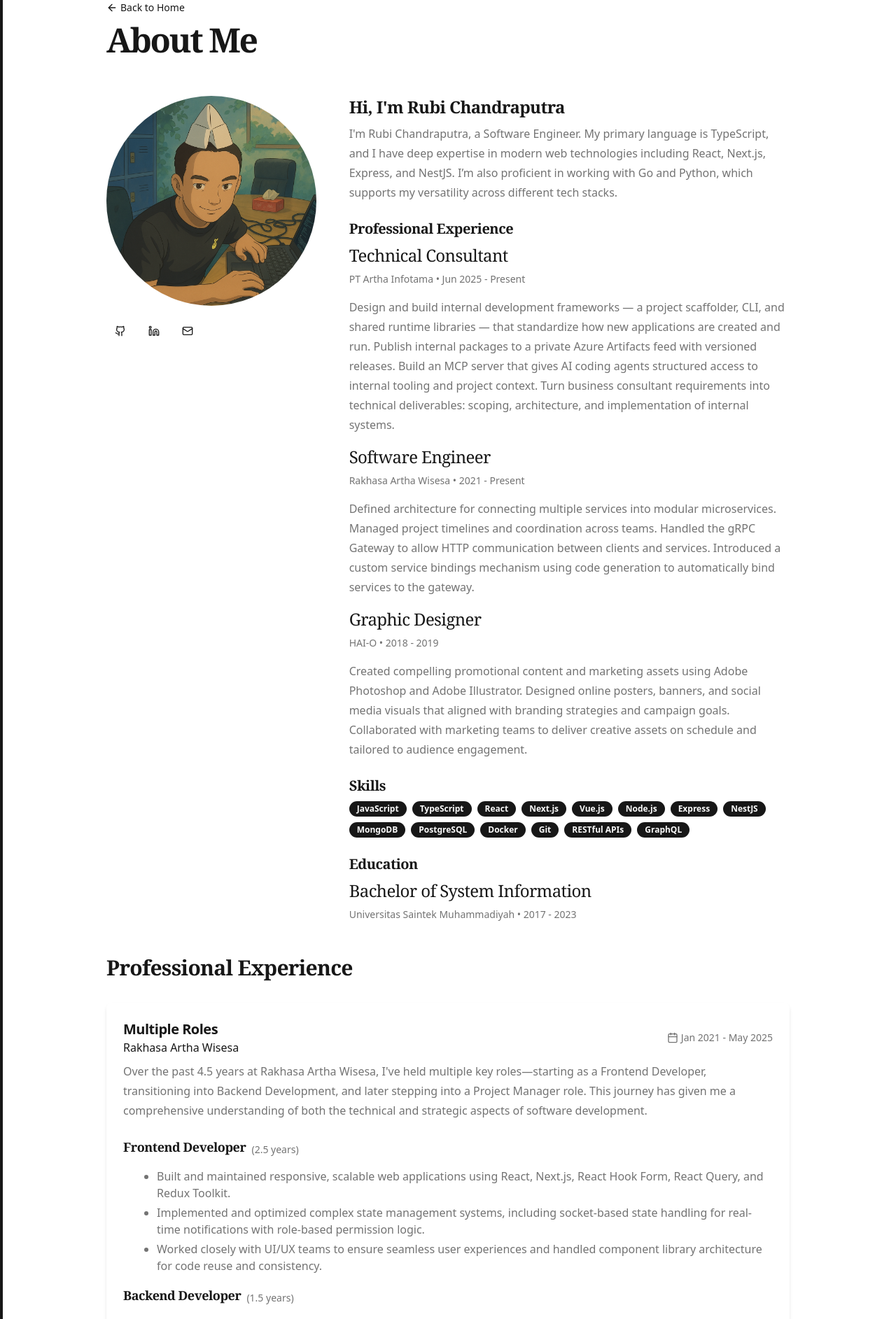
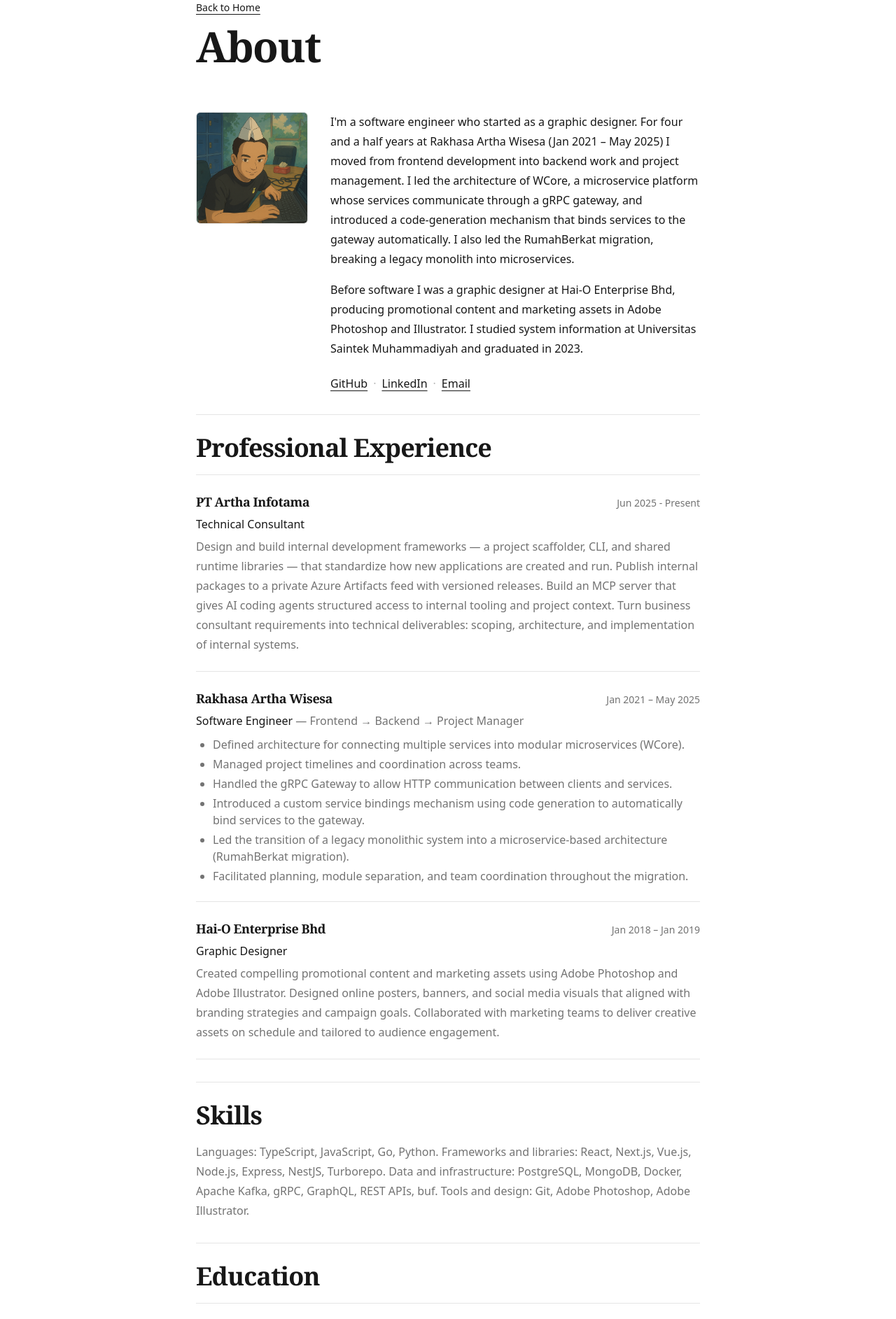
Before and after one commit to rubichandrap/my-blog, a Next.js app: page /my-blog/about in a window 1280 px wide. Shown: the part 160-2045 px from the top of the page at 70% size. Built offline with nearby package versions, Linux system fonts and the light colour scheme.

Commit message:
feat: editorial about page (T6)

```diff
--- a/app/about/page.tsx
+++ b/app/about/page.tsx
@@ -1,128 +1,161 @@
 import me from '@/assets/images/me.png';
-import { ExperienceSection } from '@/components/experience-section';
-import { Badge } from '@/components/ui/badge';
-import { Button } from '@/components/ui/button';
-import { ArrowLeft, Github, Linkedin, Mail } from 'lucide-react';
 import Image from 'next/image';
 import Link from 'next/link';
 
 export const metadata = {
-  title: 'About Me | Rubi Chandraputra',
+  title: 'About | Rubi Chandraputra',
   description:
-    'Learn more about Rubi Chandraputra, a software engineer with 5+ years of experience',
+    'Bio, experience, and skills of Rubi Chandraputra, software engineer in TypeScript, NestJS, and Go.',
 };
+
+const CONTACT_LINKS = [
+  { label: 'GitHub', href: 'https://github.com/rubichandrap', external: true },
+  {
+    label: 'LinkedIn',
+    href: 'https://www.linkedin.com/in/rubi-chandraputra-9aba65213/',
+    external: true,
+  },
+  { label: 'Email', href: 'mailto:rubichandrap@gmail.com' },
+];
 
 export default function AboutPage() {
   return (
-    <div className="container px-4 md:px-6 py-12 md:py-24 max-w-5xl mx-auto">
+    <div className="container mx-auto max-w-3xl px-4 md:px-6 py-12 md:py-24">
       <div className="flex flex-col gap-8">
         <div className="flex flex-col gap-2">
-          <Link href="/" passHref>
-            <Button variant="ghost" className="w-fit gap-1 p-0 h-auto">
-              <ArrowLeft className="h-4 w-4" />
+          <Link href="/" className="text-sm">
             Back to Home
-            </Button>
           </Link>
-          <h1 className="text-3xl font-bold tracking-tighter sm:text-5xl">
-            About Me
-          </h1>
+          <h1>About</h1>
         </div>
 
-        <div className="grid gap-8 md:grid-cols-[1fr_2fr]">
-          <div className="flex flex-col gap-4 items-center md:items-start">
+        <div className="flex flex-col gap-6 md:flex-row md:items-start md:gap-8">
           <Image
             src={me}
             alt="Rubi Chandraputra"
-              width={300}
-              height={300}
-              className="rounded-full object-cover"
+            width={160}
+            height={160}
+            className="rounded-md border border-border object-cover"
           />
-            <div className="flex gap-2">
-              <Button variant="ghost" size="icon" asChild>
+          <div className="space-y-4">
+            <p className="mb-0">
+              I&apos;m a software engineer who started as a graphic designer.
+              For four and a half years at Rakhasa Artha Wisesa (Jan 2021 –
+              May 2025) I moved from frontend development into backend work
+              and project management. I led the architecture of WCore, a
+              microservice platform whose services communicate through a gRPC
+              gateway, and introduced a code-generation mechanism that binds
+              services to the gateway automatically. I also led the
+              RumahBerkat migration, breaking a legacy monolith into
+              microservices.
+            </p>
+            <p className="mb-0">
+              Before software I was a graphic designer at Hai-O Enterprise
+              Bhd, producing promotional content and marketing assets in
+              Adobe Photoshop and Illustrator. I studied system information
+              at Universitas Saintek Muhammadiyah and graduated in 2023.
+            </p>
+            <div className="flex flex-wrap items-center gap-x-2 gap-y-1 pt-2">
+              {CONTACT_LINKS.map((link, index) => (
+                <span key={link.label} className="flex items-center gap-x-2">
+                  {index > 0 && (
+                    <span aria-hidden="true" className="text-muted-foreground/50">
+                      ·
+                    </span>
+                  )}
                   <Link
-                  href="https://github.com/rubichandrap"
-                  target="_blank"
-                  rel="noopener noreferrer"
+                    href={link.href}
+                    {...(link.external
+                      ? { target: '_blank', rel: 'noopener noreferrer' }
+                      : {})}
                   >
-                  <Github className="h-5 w-5" />
-                  <span className="sr-only">GitHub</span>
+                    {link.label}
                   </Link>
-              </Button>
-              <Button variant="ghost" size="icon" asChild>
-                <Link
-                  href="https://www.linkedin.com/in/rubi-chandraputra-9aba65213/"
-                  target="_blank"
-                  rel="noopener noreferrer"
-                >
-                  <Linkedin className="h-5 w-5" />
-                  <span className="sr-only">LinkedIn</span>
-                </Link>
-              </Button>
-              <Button variant="ghost" size="icon" asChild>
-                <Link href="mailto:rubichandrap@gmail.com">
-                  <Mail className="h-5 w-5" />
-                  <span className="sr-only">Email</span>
-                </Link>
-              </Button>
+                </span>
+              ))}
+            </div>
           </div>
         </div>
 
-          <div className="space-y-6">
-            <div>
-              <h2 className="text-2xl font-bold mb-2">
-                Hi, I&apos;m Rubi Chandraputra
-              </h2>
-              <p className="text-muted-foreground">
-                I&apos;m Rubi Chandraputra, a Software Engineer. My primary
-                language is TypeScript, and I have deep expertise in modern web
-                technologies including React, Next.js, Express, and NestJS. I’m
-                also proficient in working with Go and Python, which supports my
-                versatility across different tech stacks.
+        <section>
+          <h2 className="border-t border-border pt-6">Professional Experience</h2>
+
+          <div className="border-b border-border">
+            <div className="border-t border-border py-6">
+              <div className="flex flex-col gap-1 md:flex-row md:items-baseline md:justify-between">
+                <h3 className="mb-0 text-lg font-semibold">PT Artha Infotama</h3>
+                <p className="mb-0 text-sm text-muted-foreground">
+                  Jun 2025 - Present
+                </p>
+              </div>
+              <p className="mb-0 mt-1">Technical Consultant</p>
+              <p className="mb-0 mt-1 text-muted-foreground">
+                Design and build internal development frameworks — a project
+                scaffolder, CLI, and shared runtime libraries — that
+                standardize how new applications are created and run. Publish
+                internal packages to a private Azure Artifacts feed with
+                versioned releases. Build an MCP server that gives AI coding
+                agents structured access to internal tooling and project
+                context. Turn business consultant requirements into technical
+                deliverables: scoping, architecture, and implementation of
+                internal systems.
               </p>
             </div>
 
-            <div>
-              <h3 className="text-xl font-bold mb-2">
-                Professional Experience
+            <div className="border-t border-border py-6">
+              <div className="flex flex-col gap-1 md:flex-row md:items-baseline md:justify-between">
+                <h3 className="mb-0 text-lg font-semibold">
+                  Rakhasa Artha Wisesa
                 </h3>
-              <div className="space-y-4">
-                <div>
-                  <h4 className="font-medium">Technical Consultant</h4>
-                  <p className="text-sm text-muted-foreground">
-                    PT Artha Infotama • Jun 2025 - Present
-                  </p>
-                  <p className="text-muted-foreground mt-1">
-                    Design and build internal development frameworks — a
-                    project scaffolder, CLI, and shared runtime libraries —
-                    that standardize how new applications are created and run.
-                    Publish internal packages to a private Azure Artifacts feed
-                    with versioned releases. Build an MCP server that gives AI
-                    coding agents structured access to internal tooling and
-                    project context. Turn business consultant requirements into
-                    technical deliverables: scoping, architecture, and
-                    implementation of internal systems.
+                <p className="mb-0 text-sm text-muted-foreground">
+                  Jan 2021 – May 2025
                 </p>
               </div>
-                <div>
-                  <h4 className="font-medium">Software Engineer</h4>
-                  <p className="text-sm text-muted-foreground">
-                    Rakhasa Artha Wisesa • 2021 - Present
+              <p className="mb-0 mt-1">
+                Software Engineer
+                <span className="text-muted-foreground">
+                  {' '}
+                  — Frontend → Backend → Project Manager
+                </span>
               </p>
-                  <p className="text-muted-foreground mt-1">
+              <ul className="mb-0 mt-2 space-y-1 text-muted-foreground">
+                <li>
                   Defined architecture for connecting multiple services into
-                    modular microservices. Managed project timelines and
-                    coordination across teams. Handled the gRPC Gateway to allow
-                    HTTP communication between clients and services. Introduced
-                    a custom service bindings mechanism using code generation to
-                    automatically bind services to the gateway.
+                  modular microservices (WCore).
+                </li>
+                <li>
+                  Managed project timelines and coordination across teams.
+                </li>
+                <li>
+                  Handled the gRPC Gateway to allow HTTP communication between
+                  clients and services.
+                </li>
+                <li>
+                  Introduced a custom service bindings mechanism using code
+                  generation to automatically bind services to the gateway.
+                </li>
+                <li>
+                  Led the transition of a legacy monolithic system into a
+                  microservice-based architecture (RumahBerkat migration).
+                </li>
+                <li>
+                  Facilitated planning, module separation, and team
+                  coordination throughout the migration.
+                </li>
+              </ul>
+            </div>
+
+            <div className="border-t border-border py-6">
+              <div className="flex flex-col gap-1 md:flex-row md:items-baseline md:justify-between">
+                <h3 className="mb-0 text-lg font-semibold">
+                  Hai-O Enterprise Bhd
+                </h3>
+                <p className="mb-0 text-sm text-muted-foreground">
+                  Jan 2018 – Jan 2019
                 </p>
               </div>
-                <div>
-                  <h4 className="font-medium">Graphic Designer</h4>
-                  <p className="text-sm text-muted-foreground">
-                    HAI-O • 2018 - 2019
-                  </p>
-                  <p className="text-muted-foreground mt-1">
+              <p className="mb-0 mt-1">Graphic Designer</p>
+              <p className="mb-0 mt-1 text-muted-foreground">
                 Created compelling promotional content and marketing assets
                 using Adobe Photoshop and Adobe Illustrator. Designed online
                 posters, banners, and social media visuals that aligned with
@@ -132,41 +165,30 @@ export default function AboutPage() {
               </p>
             </div>
           </div>
-            </div>
+        </section>
 
-            <div>
-              <h3 className="text-xl font-bold mb-2">Skills</h3>
-              <div className="flex flex-wrap gap-2">
-                <Badge>JavaScript</Badge>
-                <Badge>TypeScript</Badge>
-                <Badge>React</Badge>
-                <Badge>Next.js</Badge>
-                <Badge>Vue.js</Badge>
-                <Badge>Node.js</Badge>
-                <Badge>Express</Badge>
-                <Badge>NestJS</Badge>
-                <Badge>MongoDB</Badge>
-                <Badge>PostgreSQL</Badge>
-                <Badge>Docker</Badge>
-                <Badge>Git</Badge>
-                <Badge>RESTful APIs</Badge>
-                <Badge>GraphQL</Badge>
-              </div>
-            </div>
+        <section>
+          <h2 className="border-t border-border pt-6">Skills</h2>
+          <p className="mb-0 text-muted-foreground">
+            Languages: TypeScript, JavaScript, Go, Python. Frameworks and
+            libraries: React, Next.js, Vue.js, Node.js, Express, NestJS,
+            Turborepo. Data and infrastructure: PostgreSQL, MongoDB, Docker,
+            Apache Kafka, gRPC, GraphQL, REST APIs, buf. Tools and design:
+            Git, Adobe Photoshop, Adobe Illustrator.
+          </p>
+        </section>
 
-            <div>
-              <h3 className="text-xl font-bold mb-2">Education</h3>
-              <div>
-                <h4 className="font-medium">Bachelor of System Information</h4>
-                <p className="text-sm text-muted-foreground">
-                  Universitas Saintek Muhammadiyah • 2017 - 2023
+        <section>
+          <h2 className="border-t border-border pt-6">Education</h2>
+          <div className="border-t border-border py-6">
+            <h3 className="mb-0 text-lg font-semibold">
+              Bachelor of System Information
+            </h3>
+            <p className="mb-0 mt-1 text-sm text-muted-foreground">
+              Universitas Saintek Muhammadiyah • 2017 – 2023
             </p>
           </div>
-            </div>
-          </div>
-        </div>
-
-        <ExperienceSection />
+        </section>
       </div>
     </div>
   );
--- a/components/experience-section.tsx
+++ /dev/null
@@ -1,202 +0,0 @@
-import { Badge } from '@/components/ui/badge';
-import {
-  Card,
-  CardContent,
-  CardDescription,
-  CardHeader,
-  CardTitle,
-} from '@/components/ui/card';
-import { Calendar } from 'lucide-react';
-
-interface ExperienceProps {
-  title: string;
-  company: string;
-  period: string;
-  description: string;
-  roles?: {
-    title: string;
-    period: string;
-    responsibilities: string[];
-  }[];
-  projects?: {
-    name: string;
-    description: string[];
-  }[];
-  skills: string[];
-}
-
-export function ExperienceSection() {
-  const experiences: ExperienceProps[] = [
-    {
-      title: 'Multiple Roles',
-      company: 'Rakhasa Artha Wisesa',
-      period: 'Jan 2021 - May 2025',
-      description:
-        "Over the past 4.5 years at Rakhasa Artha Wisesa, I've held multiple key roles—starting as a Frontend Developer, transitioning into Backend Development, and later stepping into a Project Manager role. This journey has given me a comprehensive understanding of both the technical and strategic aspects of software development.",
-      roles: [
-        {
-          title: 'Frontend Developer',
-          period: '2.5 years',
-          responsibilities: [
-            'Built and maintained responsive, scalable web applications using React, Next.js, React Hook Form, React Query, and Redux Toolkit.',
-            'Implemented and optimized complex state management systems, including socket-based state handling for real-time notifications with role-based permission logic.',
-            'Worked closely with UI/UX teams to ensure seamless user experiences and handled component library architecture for code reuse and consistency.',
-          ],
-        },
-        {
-          title: 'Backend Developer',
-          period: '1.5 years',
-          responsibilities: [
-            'Developed RESTful and gRPC APIs using NestJS, Express, and TypeORM.',
-            'Contributed to system architecture, database design, and implemented various backend modules for internal and external integrations.',
-            'Focused on writing clean, maintainable code with a strong emphasis on scalability, testability, and performance.',
-          ],
-        },
-        {
-          title: 'Project Manager',
-          period: '3 months',
-          responsibilities: [],
-        },
-      ],
-      projects: [
-        {
-          name: 'WCore (Microservice Platform)',
-          description: [
-            'Defined architecture for connecting multiple services into modular microservices.',
-            'Managed project timelines and coordination across teams.',
-            'Handled the gRPC Gateway to allow HTTP communication between clients and services.',
-            'Introduced a custom service bindings mechanism using code generation to automatically bind services to the gateway.',
-          ],
-        },
-        {
-          name: 'RumahBerkat Migration Project',
-          description: [
-            'Led the transition of a legacy monolithic system into a microservice-based architecture.',
-            'Facilitated planning, module separation, and team coordination throughout the migration process.',
-          ],
-        },
-      ],
-      skills: [
-        'gRPC',
-        'React.js',
-        'Turborepo',
-        'Next.js',
-        'Go',
-        'TypeScript',
-        'Docker',
-        'PostgreSQL',
-        'MongoDB',
-        'buf',
-        'Apache Kafka',
-      ],
-    },
-    {
-      title: 'Graphic Designer',
-      company: 'Hai-O Enterprise Bhd',
-      period: 'Jan 2018 - Jan 2019',
-      description:
-        'At HAI-O, I worked as a Graphic Designer focused on digital marketing materials for online platforms.',
-      roles: [
-        {
-          title: 'Graphic Designer',
-          period: '1 year',
-          responsibilities: [
-            'Created compelling promotional content and marketing assets using Adobe Photoshop and Adobe Illustrator.',
-            'Designed online posters, banners, and social media visuals that aligned with branding strategies and campaign goals.',
-            'Collaborated with marketing teams to deliver creative assets on schedule and tailored to audience engagement.',
-          ],
-        },
-      ],
-      skills: [
-        'Online Graphics',
-        'User Experience (UX)',
-        'Adobe Photoshop',
-        'Adobe Illustrator',
-      ],
-    },
-  ];
-
-  return (
-    <section className="space-y-8">
-      <h2 className="text-3xl font-bold tracking-tight">
-        Professional Experience
-      </h2>
-
-      <div className="space-y-8">
-        {experiences.map((experience, index) => (
-          <Card key={index} className="overflow-hidden border-none shadow-md">
-            <div className="absolute top-0 left-0 h-full w-1 bg-primary"></div>
-            <CardHeader className="pb-2">
-              <div className="flex items-center justify-between">
-                <div>
-                  <CardTitle className="text-xl">{experience.title}</CardTitle>
-                  <CardDescription className="text-base font-medium text-primary">
-                    {experience.company}
-                  </CardDescription>
-                </div>
-                <div className="flex items-center text-sm text-muted-foreground">
-                  <Calendar className="mr-1 h-4 w-4" />
-                  {experience.period}
-                </div>
-              </div>
-            </CardHeader>
-            <CardContent className="space-y-6">
-              <p className="text-muted-foreground">{experience.description}</p>
-
-              {experience.roles && experience.roles.length > 0 && (
-                <div className="space-y-4">
-                  {experience.roles.map((role, roleIndex) => (
-                    <div key={roleIndex} className="space-y-2">
-                      <div className="flex items-center gap-2">
-                        <h4 className="text-lg font-semibold">{role.title}</h4>
-                        <span className="text-sm text-muted-foreground">
-                          ({role.period})
-                        </span>
-                      </div>
-                      {role.responsibilities.length > 0 && (
-                        <ul className="ml-6 list-disc space-y-1 text-muted-foreground">
-                          {role.responsibilities.map(
-                            (responsibility, respIndex) => (
-                              <li key={respIndex}>{responsibility}</li>
-                            )
-                          )}
-                        </ul>
-                      )}
-                    </div>
-                  ))}
-                </div>
-              )}
-
-              {experience.projects && experience.projects.length > 0 && (
-                <div className="space-y-4">
-                  <h4 className="text-lg font-semibold">Key Projects</h4>
-                  {experience.projects.map((project, projectIndex) => (
-                    <div key={projectIndex} className="space-y-2">
-                      <h5 className="font-medium">{project.name}</h5>
-                      <ul className="ml-6 list-disc space-y-1 text-muted-foreground">
-                        {project.description.map((desc, descIndex) => (
-                          <li key={descIndex}>{desc}</li>
-                        ))}
-                      </ul>
-                    </div>
-                  ))}
-                </div>
-              )}
-
-              <div className="pt-2">
-                <h4 className="mb-2 text-sm font-medium">Skills</h4>
-                <div className="flex flex-wrap gap-2">
-                  {experience.skills.map((skill, skillIndex) => (
-                    <Badge key={skillIndex} variant="secondary">
-                      {skill}
-                    </Badge>
-                  ))}
-                </div>
-              </div>
-            </CardContent>
-          </Card>
-        ))}
-      </div>
-    </section>
-  );
-}
```
Lines whose indentation alone changed are shown as unchanged.
